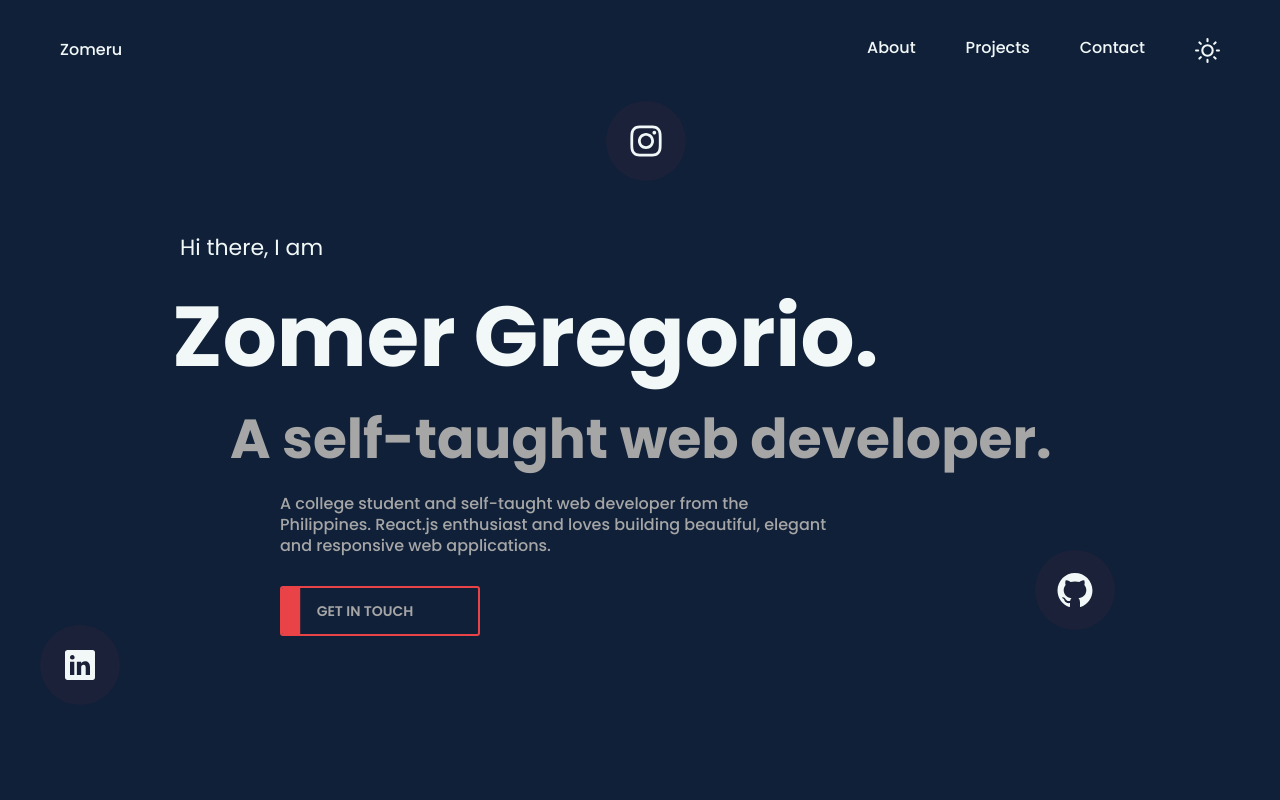
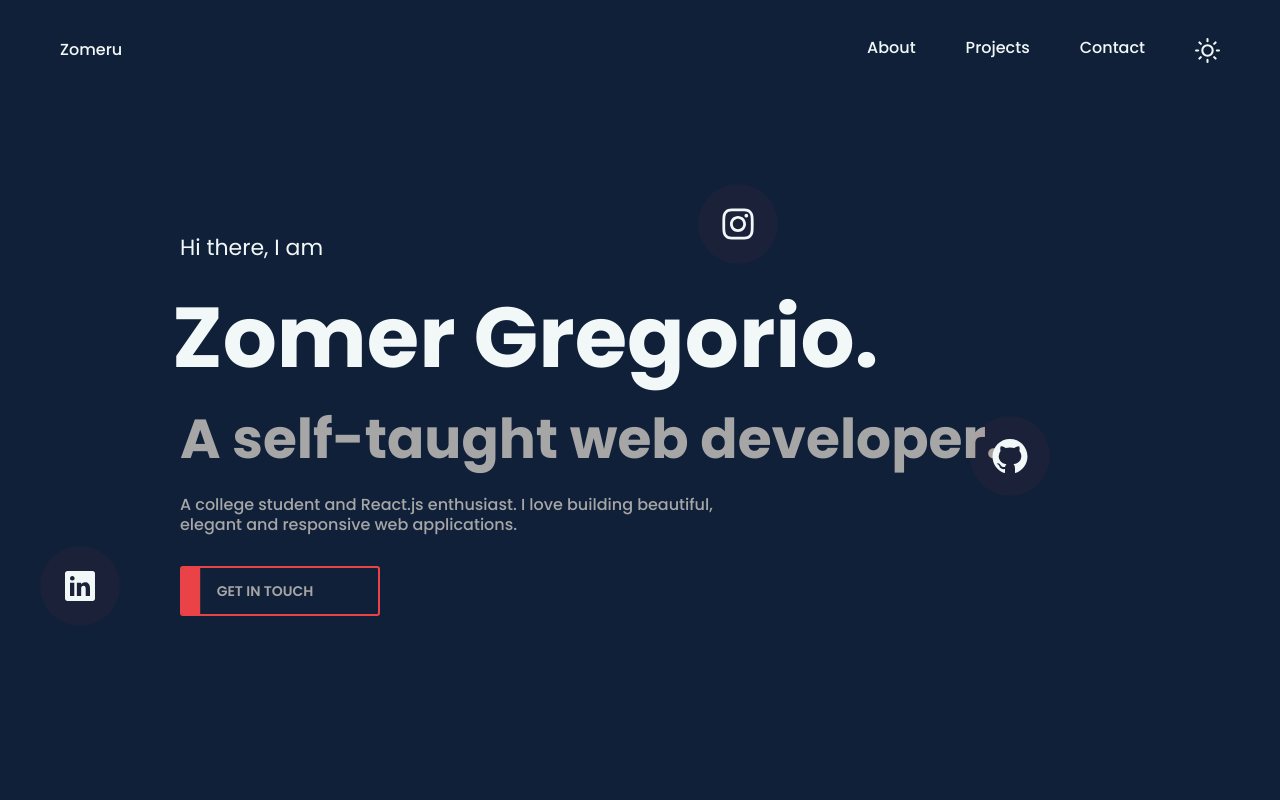
Before and after one commit to zomeru/portfolio, a Next.js app: page / in a window 1280 px wide. Both pictures are taken after a click on the element 1207 px from the left and 50 px from the top of the page. Shown: the top 800 px of the page. Built offline with nearby package versions, Linux system fonts and the light colour scheme.

Commit message:
Small tweaks and refactor

```diff
--- a/src/components/sections/hero.tsx
+++ b/src/components/sections/hero.tsx
@@ -14,9 +14,8 @@ const Hero = () => {
   const three = <h3>A self-taught web developer.</h3>;
   const four = (
     <p className='four'>
-      A college student and self-taught web developer from the Philippines.
-      React.js enthusiast and loves building beautiful, elegant and responsive
-      web applications.
+      A college student and React.js enthusiast. I love building beautiful,
+      elegant and responsive web applications.
     </p>
   );
 
--- a/src/styles/componentStyles/sectionStyles/heroStyles.ts
+++ b/src/styles/componentStyles/sectionStyles/heroStyles.ts
@@ -2,6 +2,7 @@ import styled from 'styled-components';
 import { motion } from 'framer-motion';
 
 export const StyledHero = styled.section`
+  align-items: center;
   width: 100%;
   max-height: calc(100vh - var(--nav-height));
   max-width: var(--max-width);
@@ -9,33 +10,15 @@ export const StyledHero = styled.section`
 
 export const StyledHeroContainer = styled.div`
   padding: 0 120px;
-  padding-bottom: 30px;
-  height: 100%;
+  height: calc(100% - 50px);
   margin: 0 auto;
   display: flex;
   flex-direction: column;
   justify-content: center;
-
-  @media only screen and (max-width: 1080px) {
-    padding: 0 80px;
-  }
-
-  @media only screen and (max-width: 768px) {
-    padding: 0 30px 25% 30px;
-  }
-
-  @media only screen and (max-width: 600px) {
-    padding: 0 20px 30% 20px;
-  }
-
-  @media only screen and (max-width: 480px) {
-    padding: 0 0 40% 0;
-  }
 `;
 
 export const StyledHeroContent = styled(motion.div)`
   position: relative;
-  height: 70%;
   display: flex;
   flex-direction: column;
   justify-content: center;
@@ -64,7 +47,6 @@ export const StyledHeroContent = styled(motion.div)`
   }
 
   h3 {
-    margin-left: var(--mg-xl);
     font-weight: var(--font-bold);
     font-size: clamp(20px, 5vw, 55px);
     margin-bottom: var(--mg-md);
@@ -78,7 +60,6 @@ export const StyledHeroContent = styled(motion.div)`
   .four {
     max-width: 60%;
     font-weight: var(--font-medium);
-    margin-left: var(--mg-xxl);
     color: ${({ theme }) => theme.textSecond};
 
     @media only screen and (max-width: 1000px) {
@@ -88,7 +69,6 @@ export const StyledHeroContent = styled(motion.div)`
   }
 
   .hero-button {
-    margin-left: var(--mg-xxl);
     margin-top: var(--mg-lg);
 
     @media only screen and (max-width: 1000px) {
@@ -105,7 +85,6 @@ export const StyledHeroContent = styled(motion.div)`
   }
 
   .floating-icons {
-    background-color: ${({ theme }) => theme.contentBG};
     position: absolute;
     animation-name: floating;
     animation-duration: 3s;
@@ -117,16 +96,25 @@ export const StyledHeroContent = styled(motion.div)`
     border-radius: 100%;
     width: 80px;
     height: 80px;
-    transition: all 0.2s ease-in-out;
+
+    :hover ::after {
+      transform: scale(1.3);
+      background-color: ${({ theme }) => theme.contentBGSec};
+    }
+
+    ::after {
+      content: '';
+      position: absolute;
+      border-radius: 100px;
+      background-color: ${({ theme }) => theme.contentBG};
+      width: 80px;
+      height: 80px;
+      transition: all 0.2s ease-in-out;
+      z-index: -1;
+    }
 
     @media only screen and (max-width: 1000px) {
       display: none;
-    }
-
-    :hover {
-      background-color: ${({ theme }) => theme.contentBGSec};
-      width: 100px;
-      height: 100px;
     }
 
     :hover .icon-linkedin {
@@ -143,6 +131,7 @@ export const StyledHeroContent = styled(motion.div)`
   }
 
   .icons {
+    z-index: 33;
     width: 40px;
     height: 40px;
     color: ${({ theme }) => theme.textMain};
@@ -150,17 +139,21 @@ export const StyledHeroContent = styled(motion.div)`
 
   .linkedin-loc {
     left: -140px;
-    bottom: -35px;
+    bottom: -10px;
   }
 
   .github-loc {
-    right: -15px;
-    bottom: 40px;
+    right: 50px;
+    bottom: 120px;
+
+    @media only screen and (max-width: 1100px) {
+      right: -30px;
+    }
   }
 
   .instagram-loc {
-    right: 45%;
-    top: -100px;
+    right: 35%;
+    top: -50px;
   }
 
   @keyframes floating {
```
